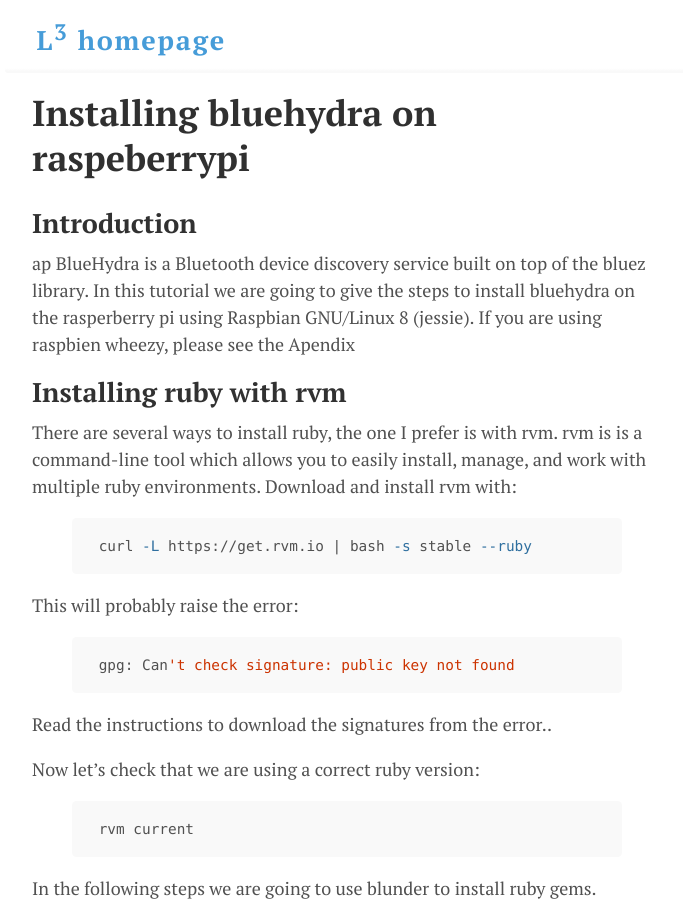
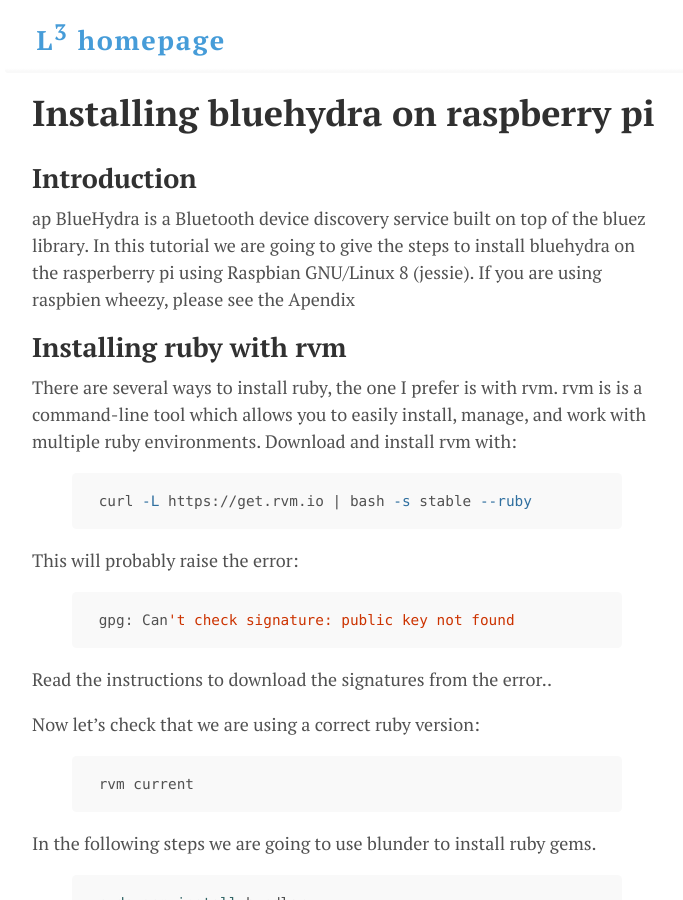
Before and after one commit to llazzaro/llazzaro.github.io, a Jekyll site: the page built from _posts/2016-08-23-Bluehydra-raspberrypi.md, in a window 1280 px wide and 900 px high. Shown: the whole window, without its empty margins (293-976 px from the left). Built offline with Jekyll 4.4.1, drawn with Linux system fonts in a browser that asks for light colours.

Commit message:
fix typo

```diff
--- a/_posts/2016-08-23-Bluehydra-raspberrypi.md
+++ b/_posts/2016-08-23-Bluehydra-raspberrypi.md
@@ -1,5 +1,5 @@
 ---
-title: Installing bluehydra on raspeberrypi
+title: Installing bluehydra on raspberry pi
 date: 2016-08-23 20:22
 lang: en
 ---
```
